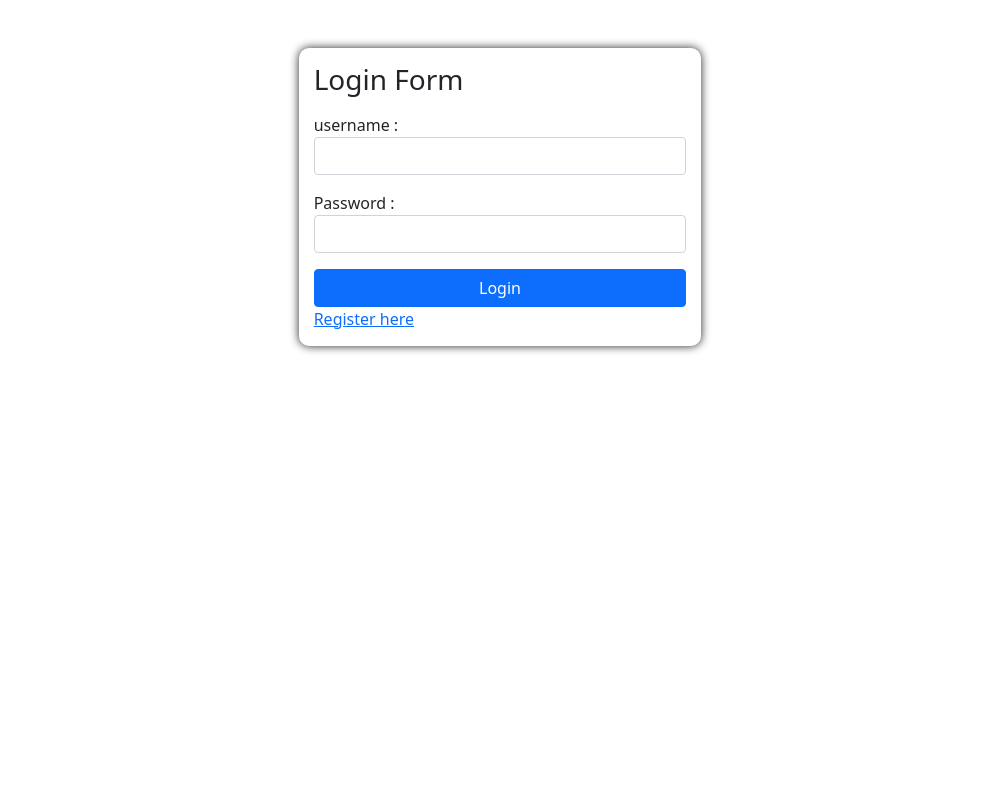
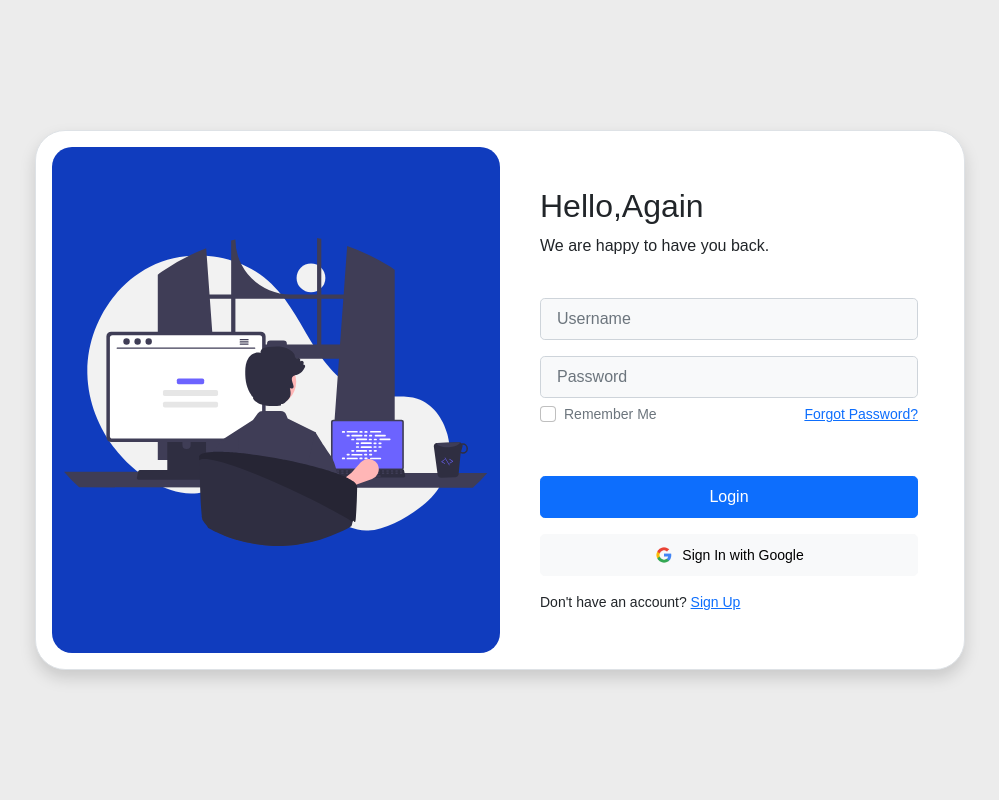
Before and after one commit to Jannatul-Ferdous-Sabrin/genZquest, a PHP site: page /genzquest/login.php in a window 1280 px wide. Shown: the whole page, without its empty margins (140-1139 px from the left). Run offline with PHP 8.4, Linux system fonts and the light colour scheme.

Commit message:
login and signup form updated

```diff
--- a/CSS/style.css
+++ b/CSS/style.css
@@ -45,12 +45,58 @@
 }
 
 
- /* .resume {
-  background: linear-gradient(rgba(4, 11, 75, 0.719), rgba(4, 26, 100, 0.73)), url(Images/woman.jpg) no-repeat;
-  background-size: cover;
-  height: 90vh;
-  width: 100%;
+
+
+
+/*login */
+
+@import url('https://fonts.googleapis.com/css2?family=Poppins:wght@400;500&display=swap');
+
+body{
+    font-family: 'Poppins', sans-serif;
+    background: #ececec;
 }
-.resume h1{
-  font-size: 3.8em;
-} */
+
+/*------------ Login container ------------*/
+
+.box-area{
+    width: 930px;
+}
+
+/*------------ Right box ------------*/
+
+.right-box{
+    padding: 40px 30px 40px 40px;
+}
+
+/*------------ Custom Placeholder ------------*/
+
+::placeholder{
+    font-size: 16px;
+}
+
+.rounded-4{
+    border-radius: 20px;
+}
+.rounded-5{
+    border-radius: 30px;
+}
+
+
+/*------------ For small screens------------*/
+
+@media only screen and (max-width: 768px){
+
+     .box-area{
+        margin: 0 10px;
+
+     }
+     .left-box{
+        height: 100px;
+        overflow: hidden;
+     }
+     .right-box{
+        padding: 20px;
+     }
+
+}
--- a/login.php
+++ b/login.php
@@ -4,46 +4,62 @@
     <meta charset="UTF-8">
     <meta http-equiv="X-UA-Compatible" content="IE=edge">
     <meta name="viewport" content="width=device-width, initial-scale=1.0">
-    <title>Document</title>
-    <link href="https://cdn.jsdelivr.net/npm/bootstrap@5.0.2/dist/css/bootstrap.min.css" rel="stylesheet" integrity="sha384-EVSTQN3/azprG1Anm3QDgpJLIm9Nao0Yz1ztcQTwFspd3yD65VohhpuuCOmLASjC" crossorigin="anonymous">
-    <style>
-        form{
-            background-color: #fff;
-            padding : 15px;
-            box-shadow: 0px 0px 10px 0px;
-            border-radius: 10px;
-        }
-    </style>
+    <link href="CSS/bootstrap.min.css" rel="stylesheet">
+    <link rel="stylesheet" href="CSS/style.css">
+    <title>Login Form</title>
 </head>
 <body>
-    <div class="container-fluid">
-        <div class="row justify-content-center mt-5">
-            <div class="col-lg-4 col-md-6 col-sm-12">
+
+     <div class="container d-flex justify-content-center align-items-center min-vh-100">
+
+       <div class="row border rounded-5 p-3 bg-white shadow box-area">
+
+       <div class="col-md-6 rounded-4 d-flex justify-content-center align-items-center flex-column left-box" style="background: #103cbe;">
+           <div class="featured-image mb-3">
+            <img src="Images/login.svg" class="img-fluid" style="width: 500px;">
+           </div>
+       </div>
+
+       <div class="col-md-6 right-box">
+          <div class="row align-items-center">
+                <div class="header-text mb-4">
+                     <h2>Hello,Again</h2>
+                     <p>We are happy to have you back.</p>
+                </div>
                 <form action="loginAction.php" method="POST">
-                    <div class="mb-3">
-                           <h3>Login Form</h3>
+                <div class="input-group mb-3">
+                    <input type="text" class="form-control form-control-lg bg-light fs-6" placeholder="Username"  name = "l_username">
+                </div>
+                <div class="input-group mb-1">
+                    <input type="password" class="form-control form-control-lg bg-light fs-6"   placeholder="Password" name="l_pass">
+                </div>
+                <div class="input-group mb-5 d-flex justify-content-between">
+                    <div class="form-check">
+                        <input type="checkbox" class="form-check-input" id="formCheck">
+                        <label for="formCheck" class="form-check-label text-secondary"><small>Remember Me</small></label>
                     </div>
-                    <div class="mb-3">
-                      username :
-                      <input type="text" class="form-control" name = "l_username">
+                    <div class="forgot">
+                        <small><a href="#">Forgot Password?</a></small>
+                    </div>
+                </div>
+                <div class="input-group mb-3">
+                    <button class="btn btn-lg btn-primary w-100 fs-6" name="login">Login</button>
+                </div>
+                <div class="input-group mb-3">
+                    <button class="btn btn-lg btn-light w-100 fs-6"><img src="Images/google.png" style="width:20px" class="me-2"><small>Sign In with Google</small></button>
+                </div>
+                <div class="row">
+                    <small>Don't have an account? <a href="register.php">Sign Up</a></small>
+                </div>
+          </div>
+       </div>
 
-                    </div>
-                    <div class="mb-3">
-                      Password :
-                      <input type="text" class="form-control" name="l_pass">
-                    </div>
-
-                    <button type="submit" class="btn btn-primary col-12" name="login">Login</button>
-                    <a class="" href="register.php" role="">Register here</a>
-                </form>
-            </div>
-        </div>
+      </div>
     </div>
-
 
     <script src="https://cdn.jsdelivr.net/npm/@popperjs/core@2.9.2/dist/umd/popper.min.js" integrity="sha384-IQsoLXl5PILFhosVNubq5LC7Qb9DXgDA9i+tQ8Zj3iwWAwPtgFTxbJ8NT4GN1R8p" crossorigin="anonymous"></script>
 
-    <script src="https://cdn.jsdelivr.net/npm/bootstrap@5.0.2/dist/js/bootstrap.min.js" integrity="sha384-cVKIPhGWiC2Al4u+LWgxfKTRIcfu0JTxR+EQDz/bgldoEyl4H0zUF0QKbrJ0EcQF" crossorigin="anonymous"></script>
+<script src="https://cdn.jsdelivr.net/npm/bootstrap@5.0.2/dist/js/bootstrap.min.js" integrity="sha384-cVKIPhGWiC2Al4u+LWgxfKTRIcfu0JTxR+EQDz/bgldoEyl4H0zUF0QKbrJ0EcQF" crossorigin="anonymous"></script>
 
 </body>
 </html>
```
Also changed, not shown: register.php (+54 -44 lines), Images/avatar.svg (added), Images/bg.svg (added), Images/google.png (added), Images/login.svg (added), Images/p1.png (added), Images/reg.svg (added), Images/regi.svg (added), Images/wave.png (added).
